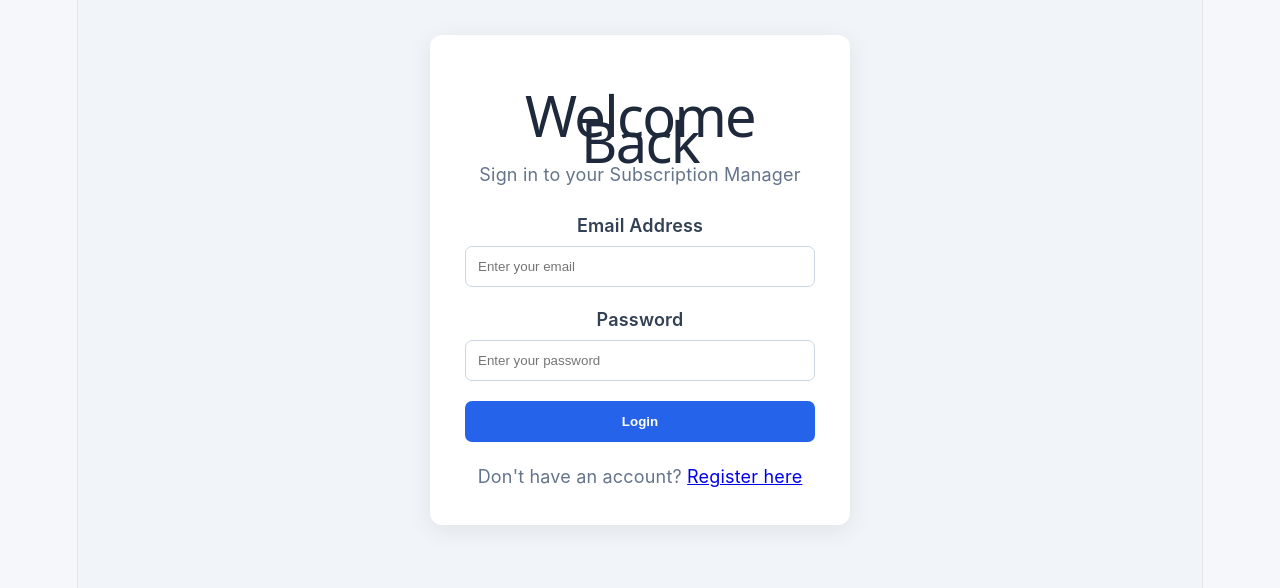
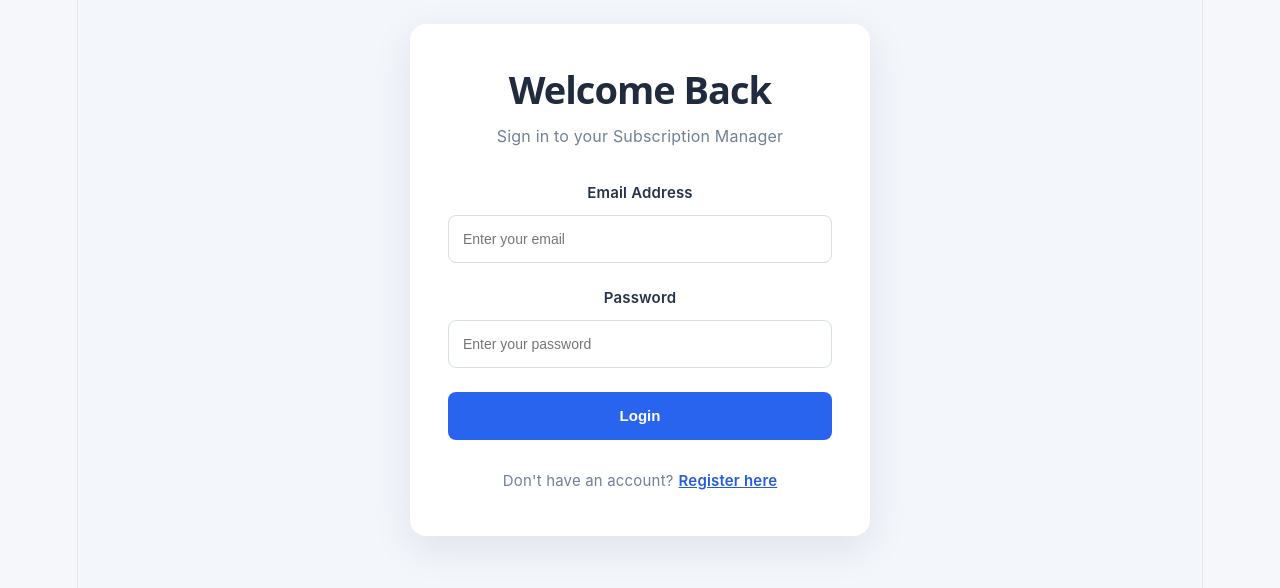
Before and after one commit to mohdbasi/Makeathon_odoo, a React app in the folder frontend/: page /login in a window 1280 px wide. Shown: the part 120-708 px from the top of the page. Built offline with nearby package versions, Linux system fonts and the light colour scheme; no server answers; the HTML template or start-up script is replaced by a standard one.

Commit message:
Updated styles

```diff
--- a/frontend/src/App.css
+++ b/frontend/src/App.css
@@ -767,3 +767,163 @@ body {
     flex-direction: column;
   }
 }
+
+/* =================================
+   LOGIN AND AUTHENTICATION PAGES
+================================= */
+
+.auth-page {
+  min-height: 100vh;
+  width: 100%;
+  display: flex;
+  align-items: center;
+  justify-content: center;
+  padding: 30px 20px;
+  box-sizing: border-box;
+  background: #f3f6fb;
+}
+
+.auth-card {
+  width: 100%;
+  max-width: 460px;
+  padding: 42px 38px;
+  box-sizing: border-box;
+  background: #ffffff;
+  border-radius: 16px;
+  box-shadow: 0 12px 40px rgba(20, 35, 65, 0.09);
+}
+
+/* Fix overlapping Welcome Back heading */
+
+.auth-header {
+  display: flex;
+  flex-direction: column;
+  align-items: center;
+  text-align: center;
+  margin-bottom: 32px;
+  gap: 10px;
+}
+
+.auth-header h1 {
+  display: block;
+  position: static;
+  width: 100%;
+  margin: 0;
+  padding: 0;
+  font-size: 38px;
+  line-height: 1.25;
+  font-weight: 750;
+  letter-spacing: -1px;
+  color: #202b3e;
+  white-space: normal;
+  overflow-wrap: normal;
+}
+
+.auth-header p {
+  margin: 0;
+  padding: 0;
+  font-size: 16px;
+  line-height: 1.5;
+  color: #718096;
+}
+
+/* Form */
+
+.auth-form {
+  display: flex;
+  flex-direction: column;
+  gap: 22px;
+}
+
+.auth-field {
+  display: flex;
+  flex-direction: column;
+  gap: 9px;
+  width: 100%;
+}
+
+.auth-field label {
+  font-size: 15px;
+  font-weight: 600;
+  color: #26334a;
+}
+
+.auth-field input {
+  width: 100%;
+  height: 48px;
+  box-sizing: border-box;
+  padding: 0 14px;
+  border: 1px solid #d5deeb;
+  border-radius: 8px;
+  background: #ffffff;
+  color: #202b3e;
+  font-size: 14px;
+  outline: none;
+}
+
+.auth-field input:focus {
+  border-color: #2864ed;
+  box-shadow: 0 0 0 3px rgba(40, 100, 237, 0.12);
+}
+
+/* Login button */
+
+.auth-form button {
+  width: 100%;
+  height: 48px;
+  margin-top: 2px;
+  border: none;
+  border-radius: 8px;
+  background: #2864ed;
+  color: white;
+  font-size: 15px;
+  font-weight: 700;
+  cursor: pointer;
+}
+
+.auth-form button:hover {
+  background: #1e50ca;
+}
+
+.auth-form button:disabled {
+  opacity: 0.6;
+  cursor: not-allowed;
+}
+
+/* Footer */
+
+.auth-footer {
+  display: flex;
+  justify-content: center;
+  align-items: center;
+  flex-wrap: wrap;
+  gap: 5px;
+  margin-top: 28px;
+  font-size: 15px;
+  color: #718096;
+}
+
+.auth-footer a {
+  color: #245ce0;
+  font-weight: 600;
+  text-decoration: underline;
+}
+
+.auth-error {
+  padding: 12px;
+  margin-bottom: 20px;
+  border-radius: 7px;
+  background: #fee2e2;
+  color: #b42318;
+  font-size: 13px;
+}
+
+@media (max-width: 480px) {
+  .auth-card {
+    padding: 32px 22px;
+  }
+
+  .auth-header h1 {
+    font-size: 32px;
+  }
+}
--- a/frontend/src/pages/Login.jsx
+++ b/frontend/src/pages/Login.jsx
@@ -2,15 +2,26 @@
 import { useState } from "react";
 import { Link, useNavigate } from "react-router-dom";
 import { useAuth } from "../context/AuthContext";
+import "../App.css";
 
 function Login() {
   const { login } = useAuth();
   const navigate = useNavigate();
 
-  const [email, setEmail] = useState("");
-  const [password, setPassword] = useState("");
+  const [formData, setFormData] = useState({
+    email: "",
+    password: ""
+  });
+
   const [error, setError] = useState("");
   const [loading, setLoading] = useState(false);
+
+  const handleChange = (e) => {
+    setFormData({
+      ...formData,
+      [e.target.name]: e.target.value
+    });
+  };
 
   const handleSubmit = async (e) => {
     e.preventDefault();
@@ -18,12 +29,11 @@ function Login() {
     setLoading(true);
 
     try {
-      await login(email, password);
-      navigate("/", { replace: true });
+      await login(formData.email, formData.password);
+      navigate("/");
     } catch (err) {
       setError(
-        err.response?.data?.message ||
-        "Login failed. Please try again."
+        err.response?.data?.message || "Login failed. Please try again."
       );
     } finally {
       setLoading(false);
@@ -31,116 +41,64 @@ function Login() {
   };
 
   return (
-    <div style={styles.container}>
-      <div style={styles.card}>
-        <h1 style={styles.title}>Welcome Back</h1>
-        <p style={styles.subtitle}>
-          Sign in to your Subscription Manager
-        </p>
+    <div className="auth-page">
+      <div className="auth-card">
 
-        {error && <p style={styles.error}>{error}</p>}
+        <div className="auth-header">
+          <h1>Welcome Back</h1>
+          <p>Sign in to your Subscription Manager</p>
+        </div>
 
-        <form onSubmit={handleSubmit}>
-          <label style={styles.label}>Email Address</label>
+        {error && (
+          <div className="auth-error" role="alert">
+            {error}
+          </div>
+        )}
+
+        <form onSubmit={handleSubmit} className="auth-form">
+
+          <div className="auth-field">
+            <label htmlFor="email">Email Address</label>
             <input
-            style={styles.input}
+              id="email"
               type="email"
+              name="email"
               placeholder="Enter your email"
-            value={email}
-            onChange={(e) => setEmail(e.target.value)}
+              value={formData.email}
+              onChange={handleChange}
+              autoComplete="email"
               required
             />
+          </div>
 
-          <label style={styles.label}>Password</label>
+          <div className="auth-field">
+            <label htmlFor="password">Password</label>
             <input
-            style={styles.input}
+              id="password"
               type="password"
+              name="password"
               placeholder="Enter your password"
-            value={password}
-            onChange={(e) => setPassword(e.target.value)}
+              value={formData.password}
+              onChange={handleChange}
+              autoComplete="current-password"
               required
             />
+          </div>
 
-          <button
-            style={styles.button}
-            type="submit"
-            disabled={loading}
-          >
+          <button type="submit" disabled={loading}>
             {loading ? "Signing in..." : "Login"}
           </button>
+
         </form>
 
-        <p style={styles.footer}>
-          Don't have an account?{" "}
+        <div className="auth-footer">
+          <span>Don't have an account?</span>
           <Link to="/register">Register here</Link>
-        </p>
+        </div>
+
       </div>
     </div>
   );
 }
 
-const styles = {
-  container: {
-    minHeight: "100vh",
-    display: "flex",
-    justifyContent: "center",
-    alignItems: "center",
-    background: "#f1f5f9",
-    padding: "20px",
-  },
-  card: {
-    width: "100%",
-    maxWidth: "420px",
-    background: "white",
-    padding: "35px",
-    borderRadius: "12px",
-    boxShadow: "0 5px 25px rgba(0,0,0,0.08)",
-  },
-  title: {
-    textAlign: "center",
-    color: "#1e293b",
-    marginBottom: "8px",
-  },
-  subtitle: {
-    textAlign: "center",
-    color: "#64748b",
-    marginBottom: "25px",
-  },
-  label: {
-    display: "block",
-    marginBottom: "7px",
-    fontWeight: "600",
-    color: "#334155",
-  },
-  input: {
-    width: "100%",
-    padding: "12px",
-    marginBottom: "20px",
-    border: "1px solid #cbd5e1",
-    borderRadius: "7px",
-    boxSizing: "border-box",
-  },
-  button: {
-    width: "100%",
-    padding: "13px",
-    background: "#2563eb",
-    color: "white",
-    border: "none",
-    borderRadius: "7px",
-    fontWeight: "600",
-    cursor: "pointer",
-  },
-  error: {
-    color: "#dc2626",
-    background: "#fee2e2",
-    padding: "10px",
-    borderRadius: "6px",
-  },
-  footer: {
-    textAlign: "center",
-    marginTop: "22px",
-    color: "#64748b",
-  },
-};
-
 export default Login;
```
Lines whose indentation alone changed are shown as unchanged.
